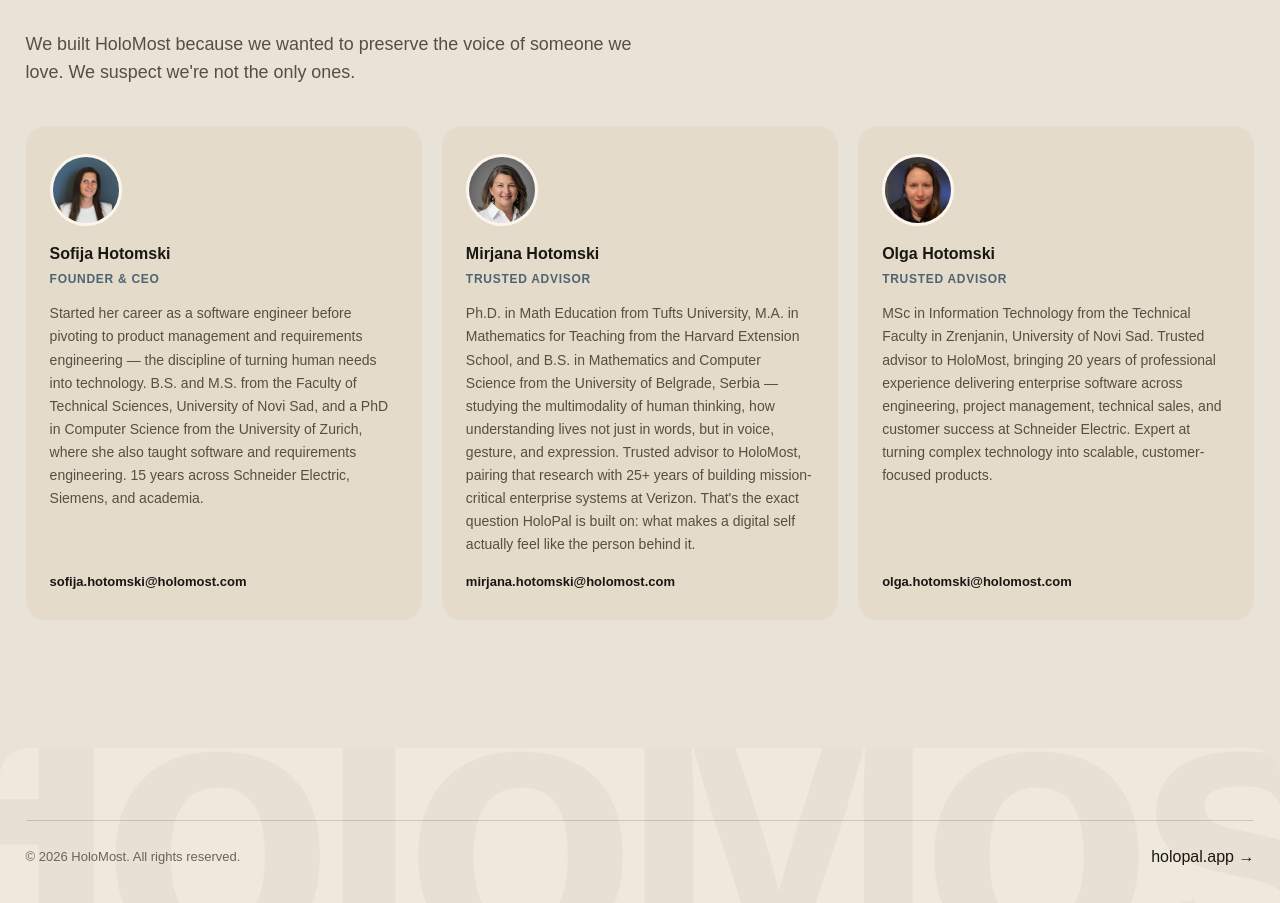
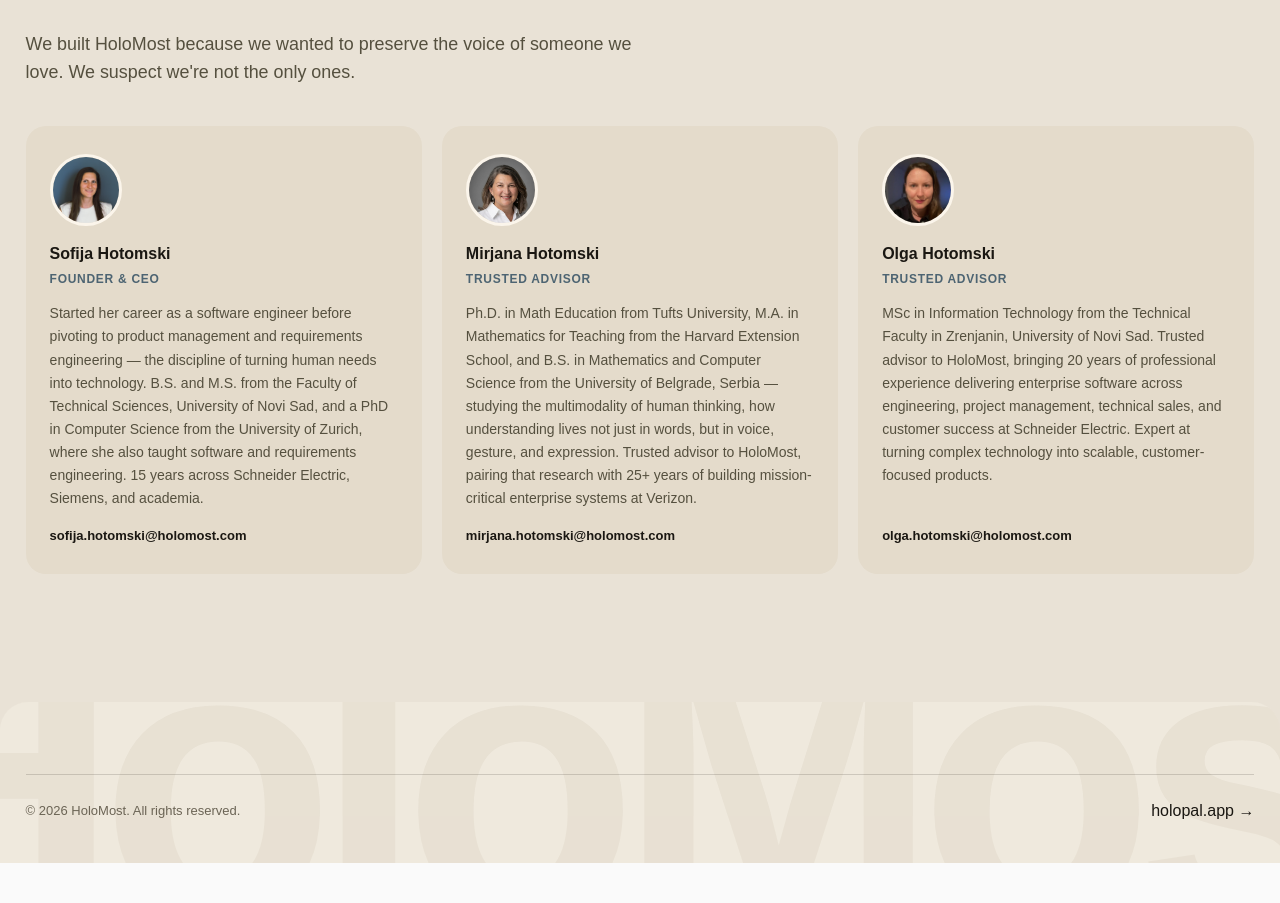
Before and after one commit to hotomski/holomost, a Next.js app: page / in a window 1280 px wide. Shown: the part 4265-5168 px from the top of the page. After the commit the page ends 5128 px from the top, so only its background shows below. Built offline with nearby package versions, Linux system fonts and the light colour scheme; a web font is replaced by a local one.

Commit message:
Trim closing sentence from Mirjana's bio

```diff
--- a/app/page.tsx
+++ b/app/page.tsx
@@ -17,7 +17,7 @@
   {
     name: "Mirjana Hotomski",
     role: "Trusted advisor",
-    bio: "Ph.D. in Math Education from Tufts University, M.A. in Mathematics for Teaching from the Harvard Extension School, and B.S. in Mathematics and Computer Science from the University of Belgrade, Serbia — studying the multimodality of human thinking, how understanding lives not just in words, but in voice, gesture, and expression. Trusted advisor to HoloMost, pairing that research with 25+ years of building mission-critical enterprise systems at Verizon. That's the exact question HoloPal is built on: what makes a digital self actually feel like the person behind it.",
+    bio: "Ph.D. in Math Education from Tufts University, M.A. in Mathematics for Teaching from the Harvard Extension School, and B.S. in Mathematics and Computer Science from the University of Belgrade, Serbia — studying the multimodality of human thinking, how understanding lives not just in words, but in voice, gesture, and expression. Trusted advisor to HoloMost, pairing that research with 25+ years of building mission-critical enterprise systems at Verizon.",
     photo: "/images/mirjana.png",
     email: "mirjana.hotomski@holomost.com",
   },
```
